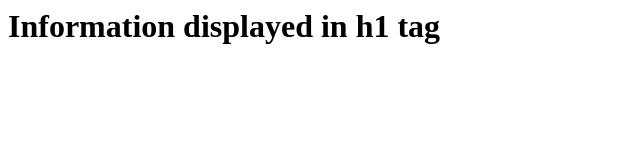
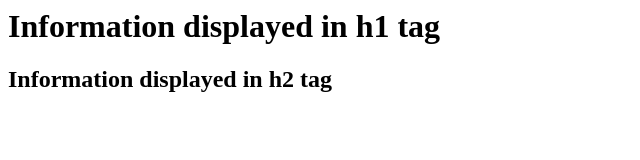
Before and after one commit to jfillion12394/HelloWorld2, a plain HTML site: page index.html in a window 1280 px wide. Shown: the whole page, without its empty margins (0-640 px from the left). Drawn offline with Linux system fonts and the light colour scheme.

Commit message:
adding h2 description text

```diff
--- a/index.html
+++ b/index.html
@@ -12,6 +12,10 @@
     <h1>
       Information displayed in h1 tag
     </h1>
+
+     <h2>
+      Information displayed in h2 tag
+    </h2>
   </body>
 
 </html>
```
